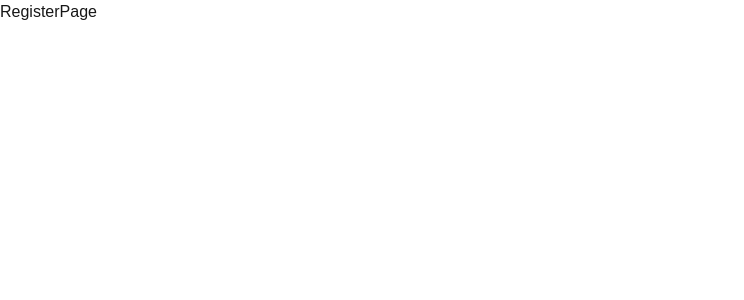
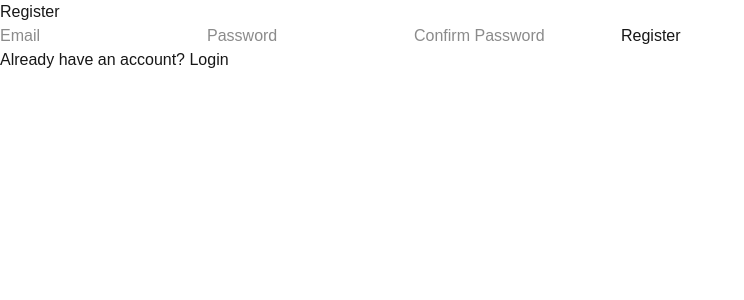
Before and after one commit to Indranil102/video_with_ai, a Next.js app: page /register in a window 1280 px wide. Shown: the top 300 px of the page, without its empty margins (0-744 px from the left). Built offline with nearby package versions, Linux system fonts and the light colour scheme.

Commit message:
enhance registration page layout with form elements and user prompts

```diff
--- a/app/register/page.tsx
+++ b/app/register/page.tsx
@@ -37,7 +37,22 @@
 
     }
   return (
-    <div>RegisterPage</div>
+    <div>
+        <h1>Register</h1>
+        <form onSubmit={handleSubmit}>
+            <input type="email" placeholder="Email" value={email} onChange={(e)=>setEmail(e.target.value)}/>
+
+            <input type="password" placeholder="Password" value={password} onChange={(e)=>setPassword(e.target.value)} />
+
+
+            <input type="password" placeholder="Confirm Password" value={confirmPassword} onChange={(e)=>setConfirmPassword(e.target.value)} />
+            <button type="submit">Register</button>
+
+        </form>
+        <div>
+            Already have an account? <a href="/login">Login</a>
+        </div>
+    </div>
   )
 }
 
```
